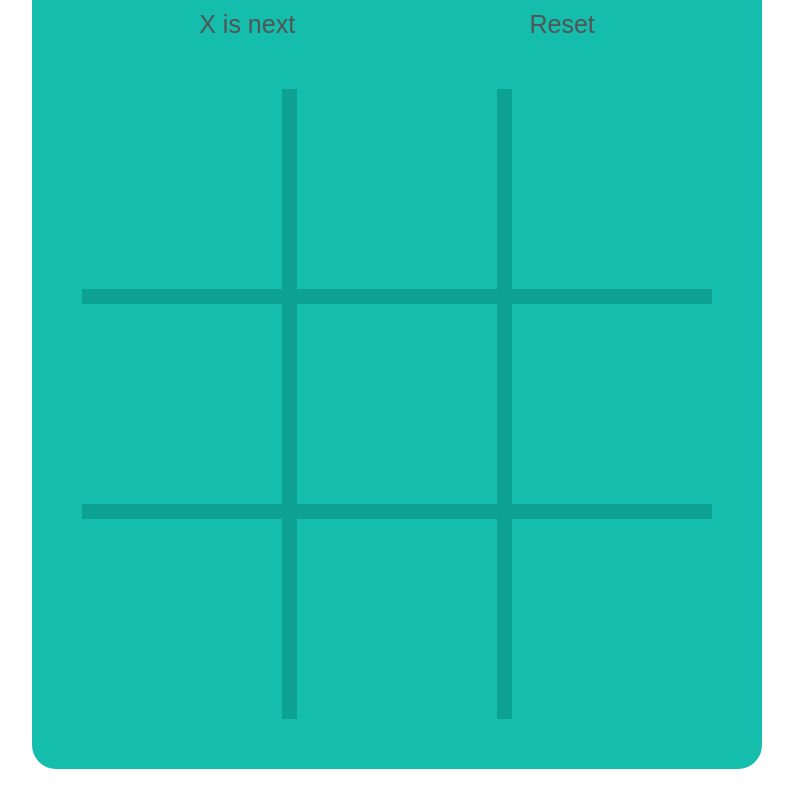
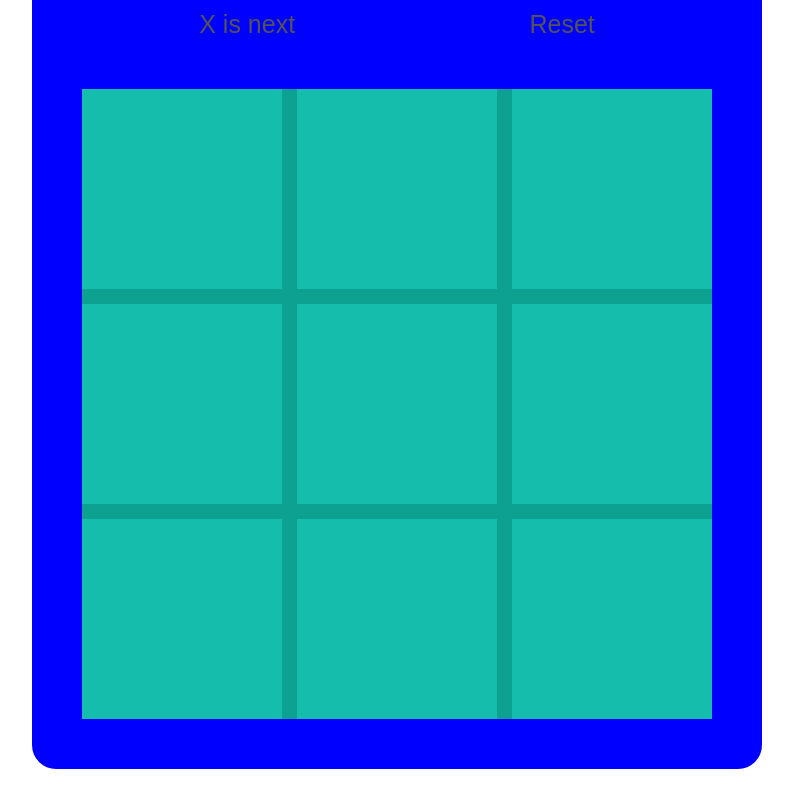
Before and after one commit to Chetan00X/Tic_Tac_Toe, a plain HTML site: page index.html in a window 1280 px wide. Shown: the part 152-942 px from the top of the page, without its empty margins (243-1036 px from the left). Drawn offline with Linux system fonts and the light colour scheme.

Commit message:
added a blue color in background

```diff
--- a/style.css
+++ b/style.css
@@ -11,7 +11,7 @@ body{
     justify-content: center;
 }
 .container{
-    background: #14BDAC;
+    background: #0000ff ;
     margin: 50px;
     padding: 50px;
     border-radius: 24px;
```
